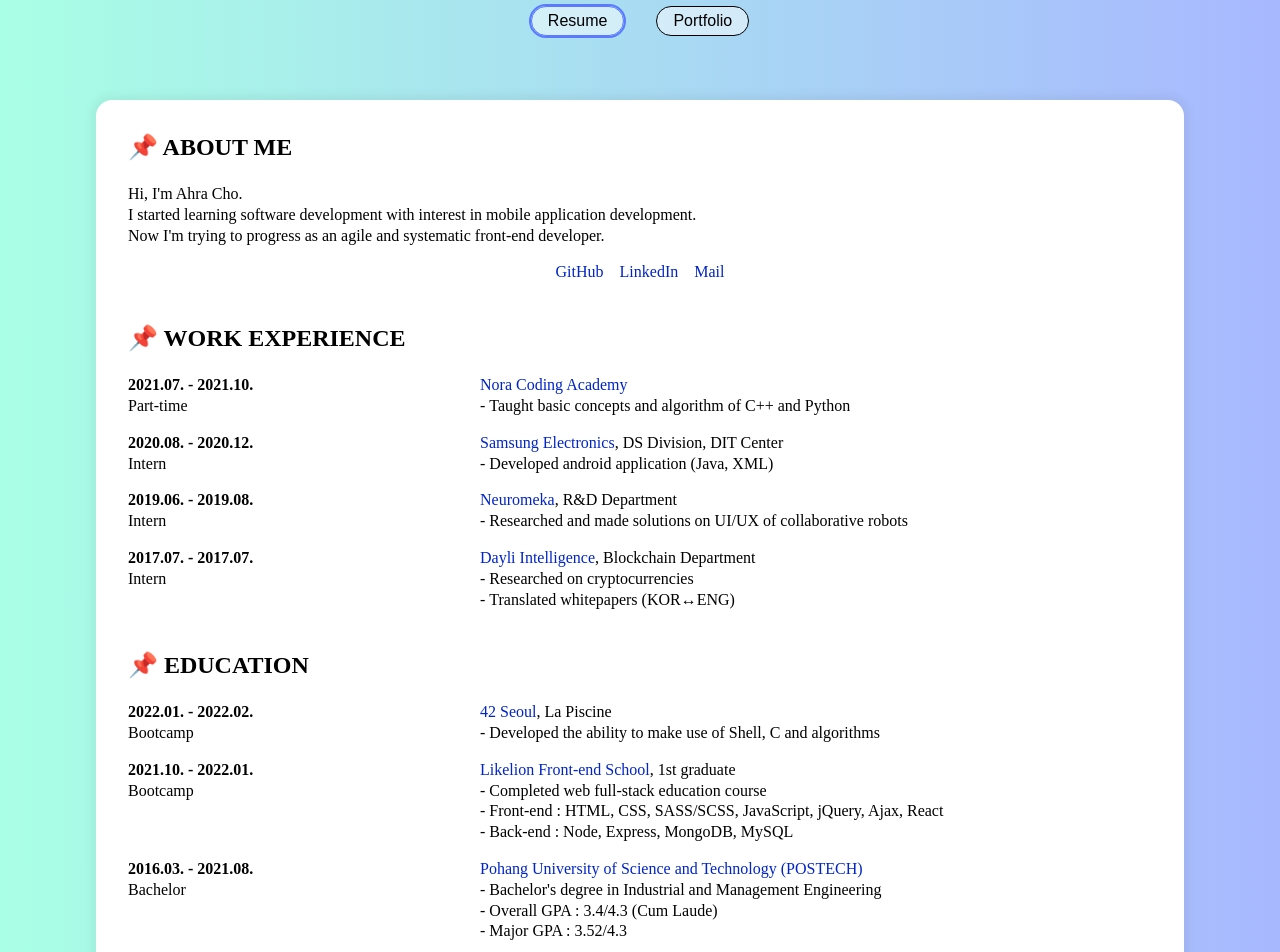
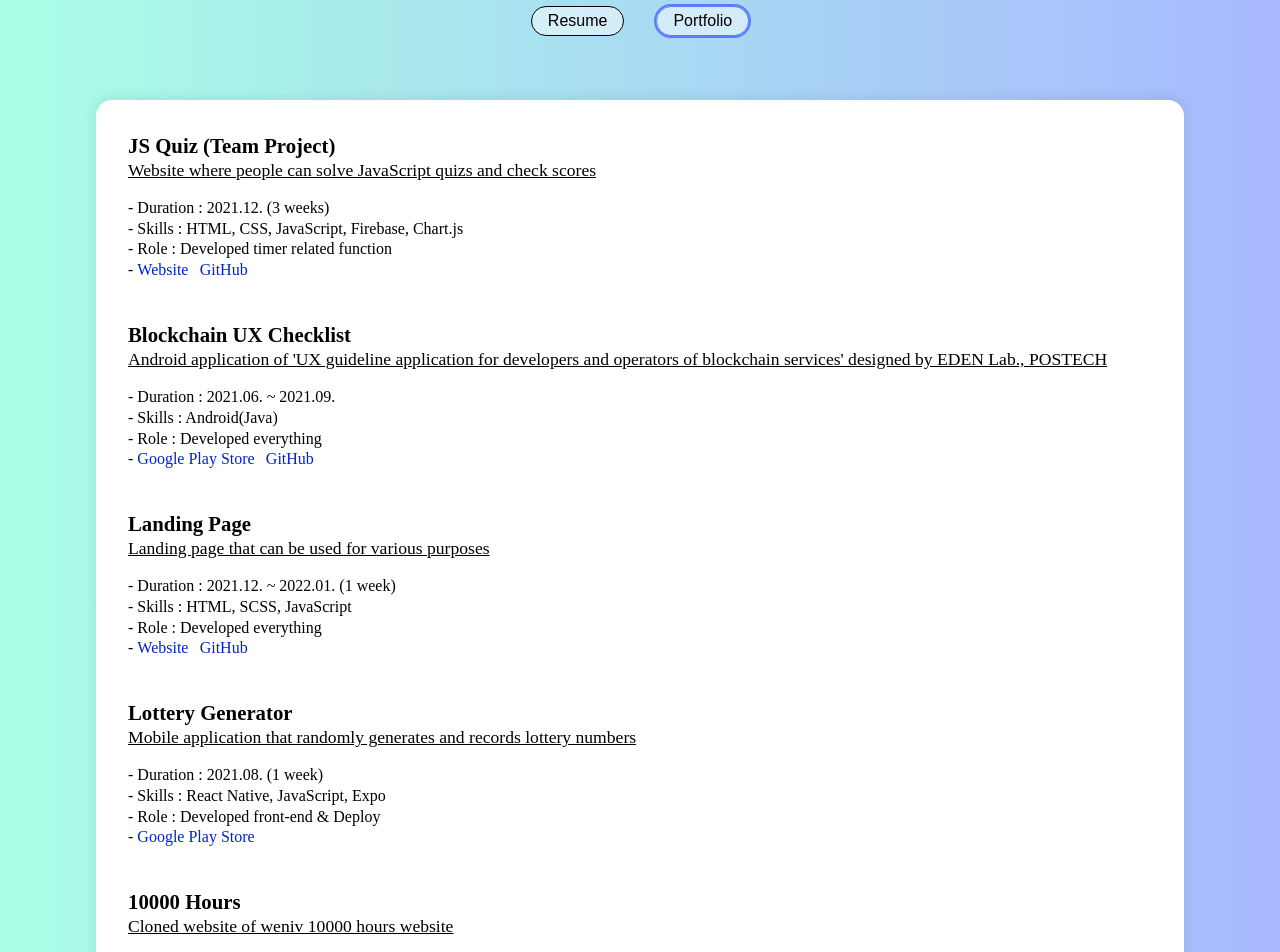
Before and after one commit to choar816/intro-choar, a React app: page / in a window 1280 px wide. Shown: the part 160-1112 px from the top of the page. Built offline with nearby package versions, Linux system fonts and the light colour scheme.

Commit message:
Add: portfolio's content (ENG)

```diff
--- a/src/App.jsx
+++ b/src/App.jsx
@@ -92,7 +92,7 @@
 `;
 
 function App() {
-  const [tabIdx, setTabIdx] = useState(0);
+  const [tabIdx, setTabIdx] = useState(1);
   const lang = useSelector((state) => state.lang);
   const dark = useSelector((state) => state.dark);
   const dispatch = useDispatch();
--- a/src/components/Portfolio.jsx
+++ b/src/components/Portfolio.jsx
@@ -1,13 +1,15 @@
 import React from 'react';
 import styled from 'styled-components';
+import { useSelector } from 'react-redux';
 
 const projectList = [
   {
-    title: 'JS Quiz',
-    summary: 'Website that people can solve javascript quiz',
+    lang: 'EN',
+    title: 'JS Quiz (Team Project)',
+    summary: 'Website where people can solve JavaScript quizs and check scores',
     description: [
-      'Duration : 20xx. xx. ~ xx. (x days)',
-      'Skills : JavaScript',
+      'Duration : 2021.12. (3 weeks)',
+      'Skills : HTML, CSS, JavaScript, Firebase, Chart.js',
       'Role : Developed timer related function',
     ],
     link: [
@@ -16,16 +18,94 @@
     ],
   },
   {
+    lang: 'EN',
     title: 'Blockchain UX Checklist',
-    summary: 'Lorem ipsum dolor sit amet consectetur adipisicing.',
+    summary:
+      "Android application of 'UX guideline application for developers and operators of blockchain services' designed by EDEN Lab., POSTECH",
     description: [
-      'Duration : 20xx. xx. ~ xx. (x days)',
-      'Skills : JavaScript',
-      'Role : Developed timer related function',
+      'Duration : 2021.06. ~ 2021.09.',
+      'Skills : Android(Java)',
+      'Role : Developed everything',
     ],
     link: [
-      { type: 'Website', to: 'https://jsquizzz.netlify.app/' },
-      { type: 'GitHub', to: 'https://github.com/useon/js-quiz' },
+      {
+        type: 'Google Play Store',
+        to: 'https://play.google.com/store/apps/details?id=com.eden.blue',
+      },
+      { type: 'GitHub', to: 'https://github.com/choar816/blockchain-ux-app' },
+    ],
+  },
+  {
+    lang: 'EN',
+    title: 'Landing Page',
+    summary: 'Landing page that can be used for various purposes',
+    description: [
+      'Duration : 2021.12. ~ 2022.01. (1 week)',
+      'Skills : HTML, SCSS, JavaScript',
+      'Role : Developed everything',
+    ],
+    link: [
+      { type: 'Website', to: 'https://choar816.github.io/landing-page/' },
+      { type: 'GitHub', to: 'https://github.com/choar816/landing-page' },
+    ],
+  },
+  {
+    lang: 'EN',
+    title: 'Lottery Generator',
+    summary:
+      'Mobile application that randomly generates and records lottery numbers',
+    description: [
+      'Duration : 2021.08. (1 week)',
+      'Skills : React Native, JavaScript, Expo',
+      'Role : Developed front-end & Deploy',
+    ],
+    link: [
+      {
+        type: 'Google Play Store',
+        to: 'https://play.google.com/store/apps/details?id=com.joebrothers.lotterygenerator',
+      },
+    ],
+  },
+  {
+    lang: 'EN',
+    title: '10000 Hours',
+    summary:
+      'Cloned website of weniv 10000 hours website',
+    description: [
+      'Duration : 2021.11. ~ 2021.12. (3 days)',
+      'Skills : HTML, CSS, JavaScript',
+      'Role : Developed everything',
+    ],
+    link: [
+      {
+        type: 'Website',
+        to: 'https://choar816.github.io/10000hours-rule/',
+      },
+      {
+        type: 'GitHub',
+        to: 'https://choar816.github.io/10000hours-rule/',
+      },
+    ],
+  },
+  {
+    lang: 'EN',
+    title: 'Coolzzin Test',
+    summary:
+      'Coolzzin test website consisting of a main page, a problem page, and a result page',
+    description: [
+      'Duration : 2021.11. ~ 2021.12. (3 days)',
+      'Skills : Bootstrap, JavaScript',
+      'Role : Edit UI(Bootstrap) & Put ad(Kakao Adfit) & Deploy (Netlify)',
+    ],
+    link: [
+      {
+        type: 'Website',
+        to: 'https://test-coolzzin.netlify.app/',
+      },
+      {
+        type: 'GitHub',
+        to: 'https://github.com/choar816/coolzzin-test',
+      },
     ],
   },
 ];
@@ -60,9 +140,13 @@
 `;
 
 function Portfolio() {
+  const lang = useSelector((state) => state.lang);
+
   return (
     <Container>
-      {projectList.map((proj) => (
+      {projectList
+        .filter((proj) => lang === proj.lang)
+        .map((proj) => (
           <li>
             <h2>{proj.title}</h2>
             <p>{proj.summary}</p>
```
Lines whose indentation alone changed are shown as unchanged.
